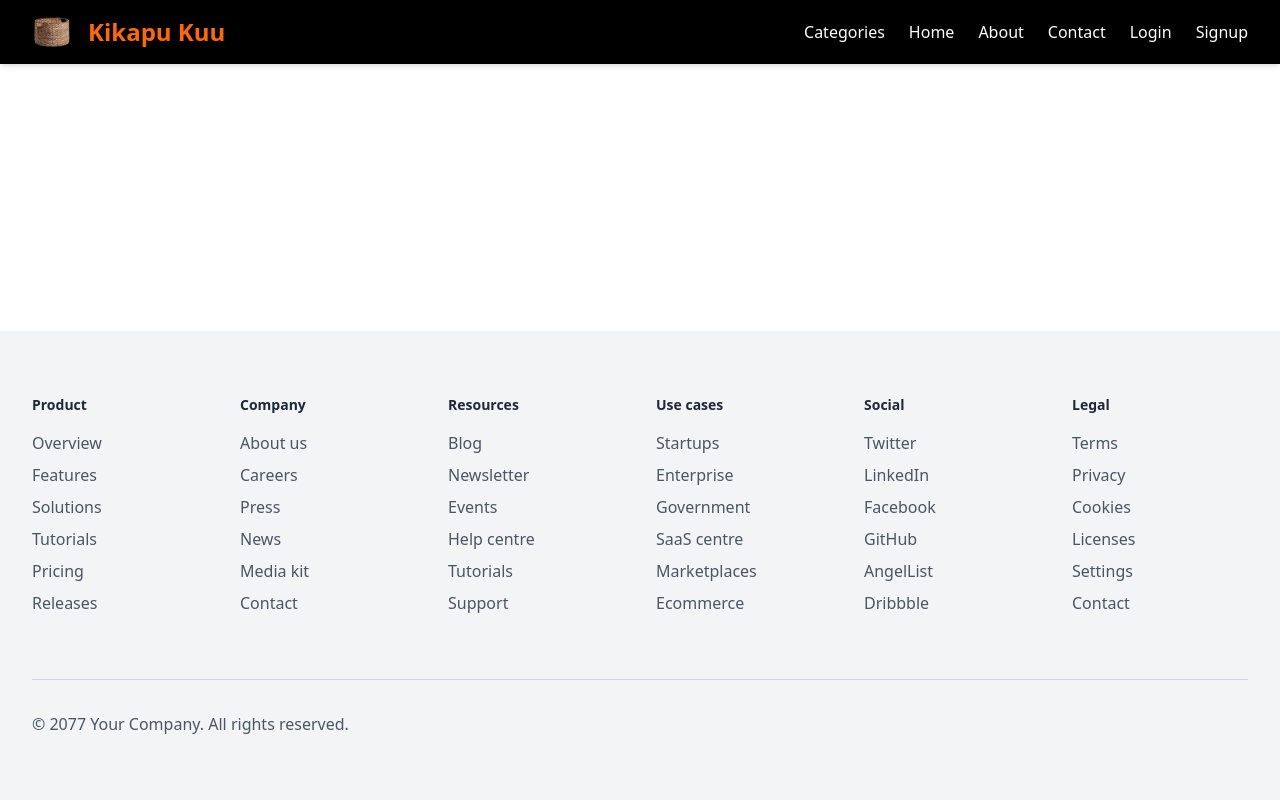
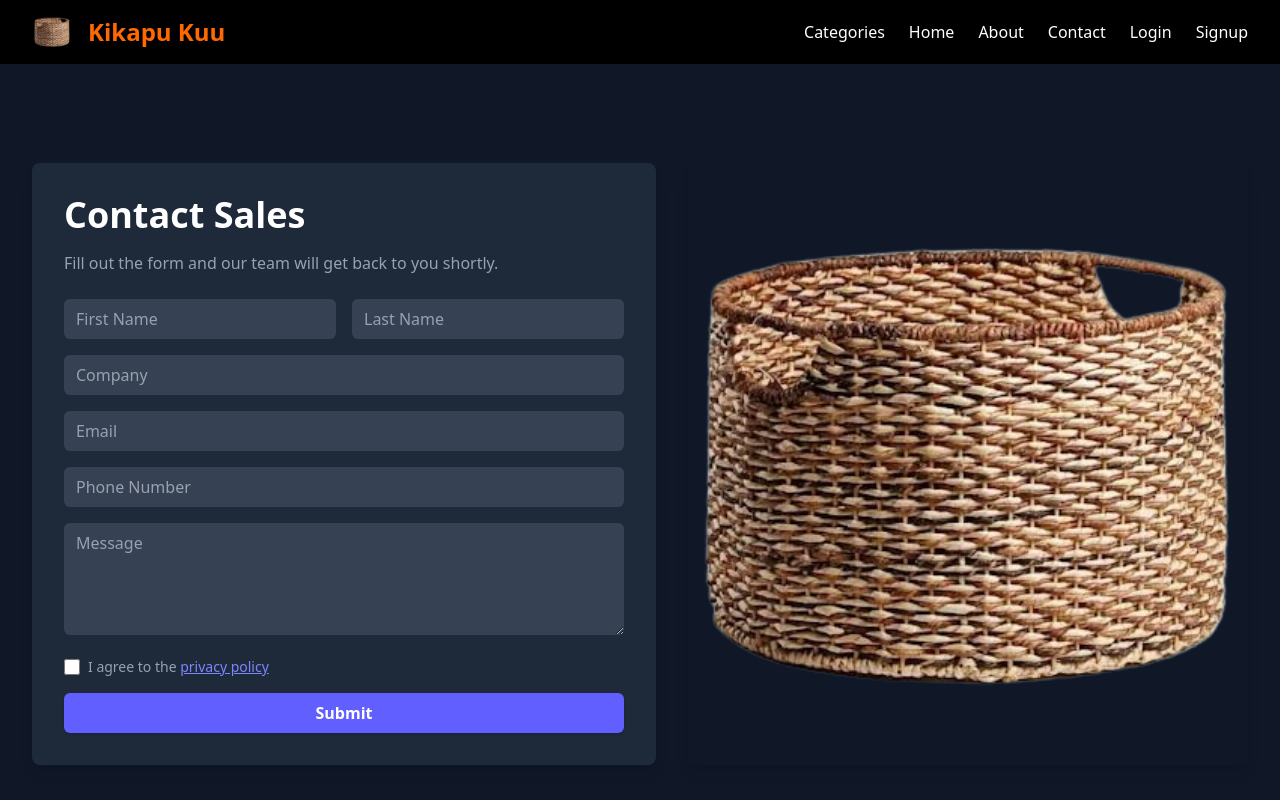
Before and after one commit to jianna4/e_commerce_frontend, a React (Vite) app in the folder app/: page /contact in a window 1280 px wide. Shown: the top 800 px of the page. Built offline with nearby package versions, Linux system fonts and the light colour scheme.

Commit message:
main app pages config

```diff
--- a/app/src/App.jsx
+++ b/app/src/App.jsx
@@ -7,6 +7,10 @@ import Header from './components/Header';
 import Footer from './components/Footer';
 
 import Home from './pages/Home';
+import Login  from './pages/Login';
+import Signup from './pages/Signup';
+import About from './pages/About';
+import Contact from './pages/Contact';
 function App() {
 
 
@@ -21,6 +25,10 @@ function App() {
         <main className="flex-1">
           <Routes>
             <Route path="/" element={<Home />} />
+            <Route path="/login" element={<Login />} />
+            <Route path="/signup" element={<Signup />} />
+            <Route path="/about" element={<About />} />
+            <Route path="/contact" element={<Contact />} />
 
             {/* Add other routes here */}
           </Routes>
--- a/app/src/pages/Contact.jsx
+++ b/app/src/pages/Contact.jsx
@@ -1,6 +1,6 @@
 import React from "react";
 import { ChevronDownIcon } from "@heroicons/react/16/solid";
-import img from "../assets/contact-image.png"; // Replace with your image
+import img from "../assets/logo.png"; // Replace with your image
 
 function Contact() {
   return (
```
